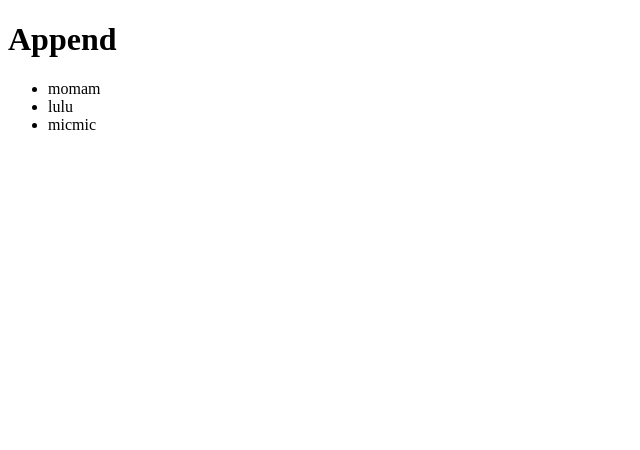
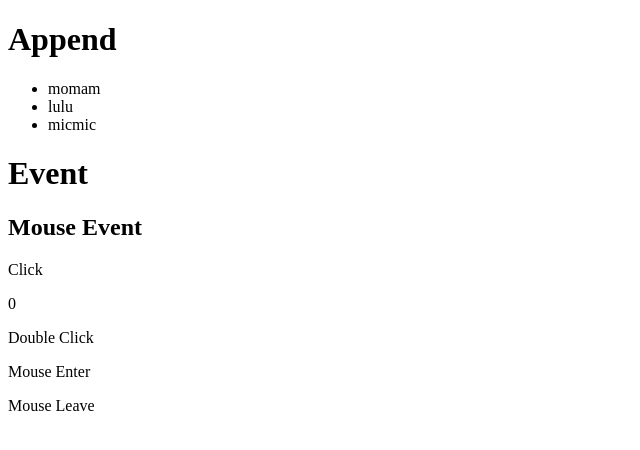
Before and after one commit to PanupongDeve/Jquery-ES6, a website built with webpack: page index.html in a window 1280 px wide. Shown: the whole page, without its empty margins (0-640 px from the left). Built offline with nearby package versions, Linux system fonts and the light colour scheme.

Commit message:
update event

```diff
--- a/index.html
+++ b/index.html
@@ -11,6 +11,14 @@
     <div id="dogs-header"></div>
     <ul id="dogs"></ul>
 
+    <h1>Event</h1>
+
+    <h2>Mouse Event</h2>
+    <p id="m1">Click</p> <p id="count"></p>
+    <p id="m2">Double Click</p>
+    <p id="m3">Mouse Enter</p>
+    <p id="m4">Mouse Leave</p>
+
     <script
         src="https://code.jquery.com/jquery-3.3.1.slim.min.js"
         integrity="sha256-3edrmyuQ0w65f8gfBsqowzjJe2iM6n0nKciPUp8y+7E="
--- /dev/null
+++ b/src/event.js
@@ -0,0 +1,19 @@
+
+export class JqueryEvent {
+    constructor() {
+        this.click = $('#m1');
+        this.doubleClick = $('#m2');
+        this.mouseEnter = $('#m3');
+        this.mouseLeave = $('#m4');
+        this.countNumber = $('#count');
+        this.count = 0;
+    }
+
+    start() {
+        this.mouseEventStart();
+    }
+
+    mouseEventStart() {
+        this.countNumber.text(this.count);
+    }
+}
--- a/src/index.js
+++ b/src/index.js
@@ -1,12 +1,15 @@
 import { Hello } from './Hello';
 import { Dogs } from './apend';
+import { JqueryEvent } from './event';
 
 const hello = new Hello();
 const dogs = new Dogs();
+const jqueryEvent = new JqueryEvent();
 
 $( document ).ready(() => {
     // Handler for .ready() called
     dogs.start();
     hello.start();
+    jqueryEvent.start();
 
-  });
+});
```
Also changed, not shown: dist/js/bundle.js.
